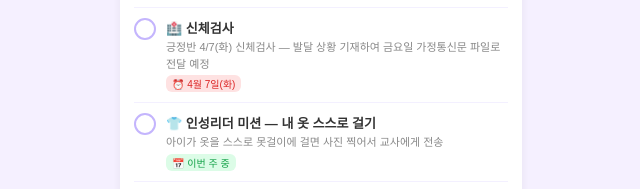
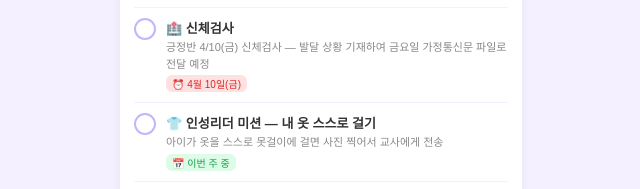
Before and after one commit to jeongwon-boop/jaeyul-alimjang, a plain HTML site: page index.html in a window 1280 px wide. Shown: the part 314-503 px from the top of the page, 319-959 px from the left. Drawn offline with Linux system fonts and the light colour scheme.

Commit message:
fix: 긍정반 신체검사 날짜 4/7 → 4/10 수정

```diff
--- a/index.html
+++ b/index.html
@@ -116,8 +116,8 @@
         <div class="todo-check" onclick="toggleTodo(this)"></div>
         <div class="todo-text">
           <div class="todo-title">🏥 신체검사</div>
-          <div class="todo-desc">긍정반 4/7(화) 신체검사 — 발달 상황 기재하여 금요일 가정통신문 파일로 전달 예정</div>
-          <span class="todo-deadline">⏰ 4월 7일(화)</span>
+          <div class="todo-desc">긍정반 4/10(금) 신체검사 — 발달 상황 기재하여 금요일 가정통신문 파일로 전달 예정</div>
+          <span class="todo-deadline">⏰ 4월 10일(금)</span>
         </div>
       </div>
       <div class="todo-item">
```
